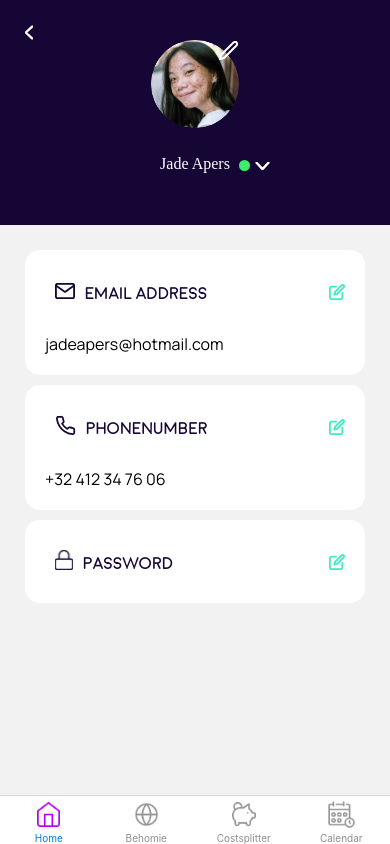
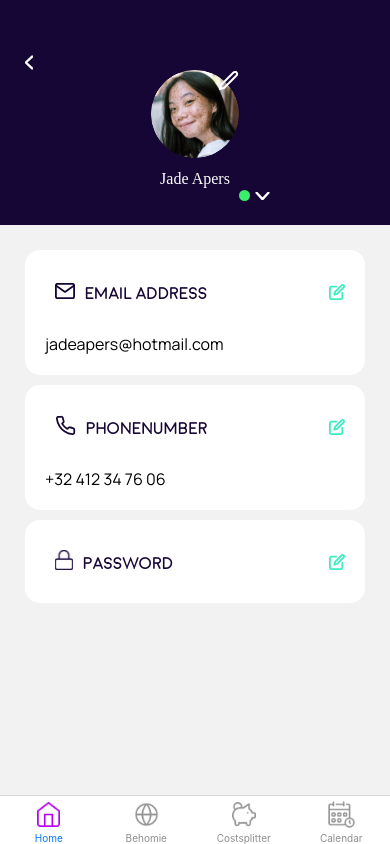
Before and after one commit to SeppeBe1/Homie, a React Native app in the folder homie/: screen /myprofilescreen in a window 390 px wide. Built offline with nearby package versions, Linux system fonts and the light colour scheme; no server answers; a web font is replaced by a local one.

Commit message:
fix: fix position profile picture

```diff
--- a/homie/screens/MyProfilescreen.js
+++ b/homie/screens/MyProfilescreen.js
@@ -154,7 +154,7 @@ export default function Myprofilescreen({ navigation }) {
     <View>
       <View style={styles.topHeader}>
         <TouchableOpacity onPress={() => navigation.goBack()}>
-          <Image source={arrowLeft} style={{ width: 8, height: 15 }} />
+          <Image source={arrowLeft} style={{ width: 8, height: 15, marginTop: 30 }} />
         </TouchableOpacity>
         <View style={{ flex: 1, alignItems: "center" }}>
           <View style={{ position: "relative" }}>
```
